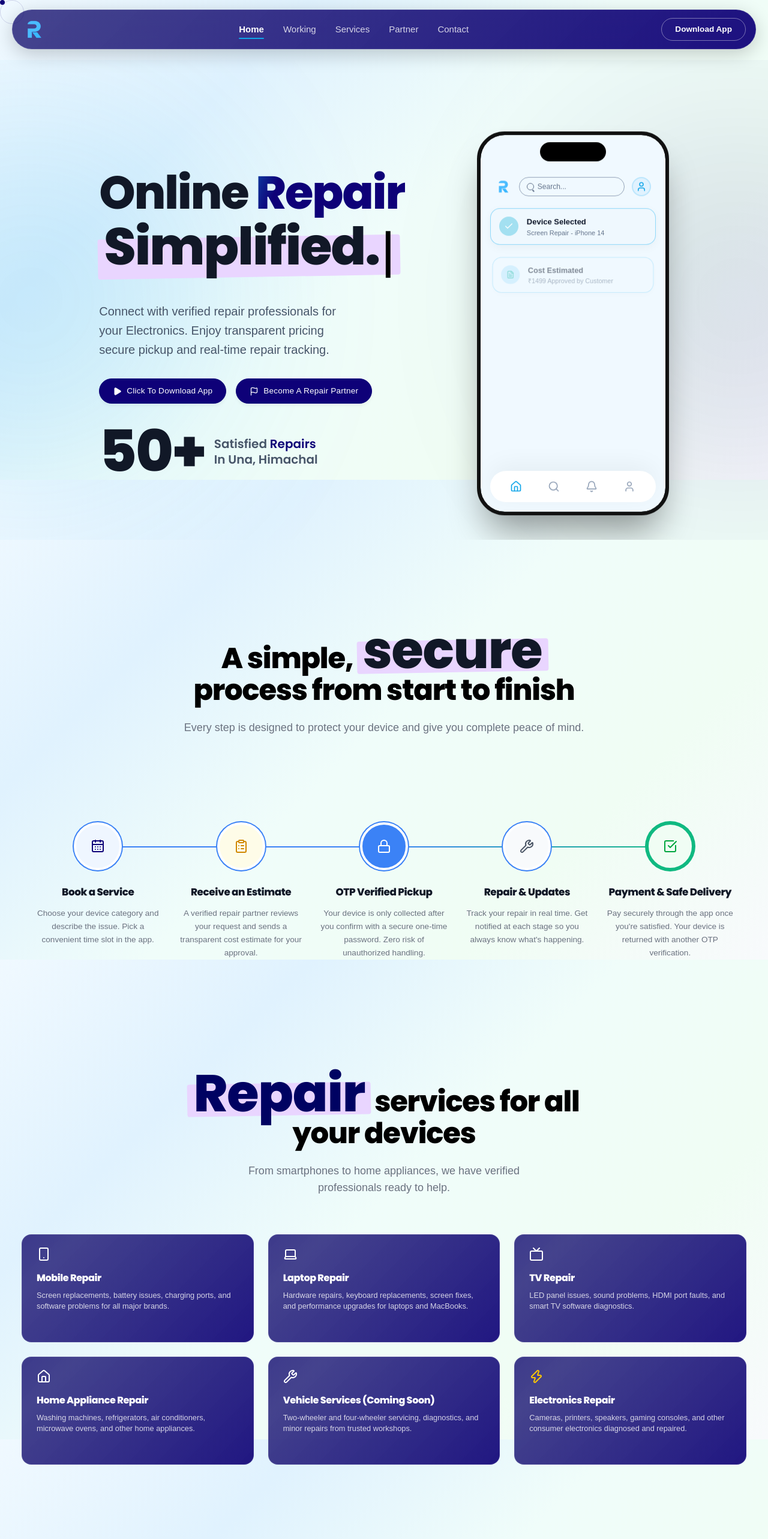
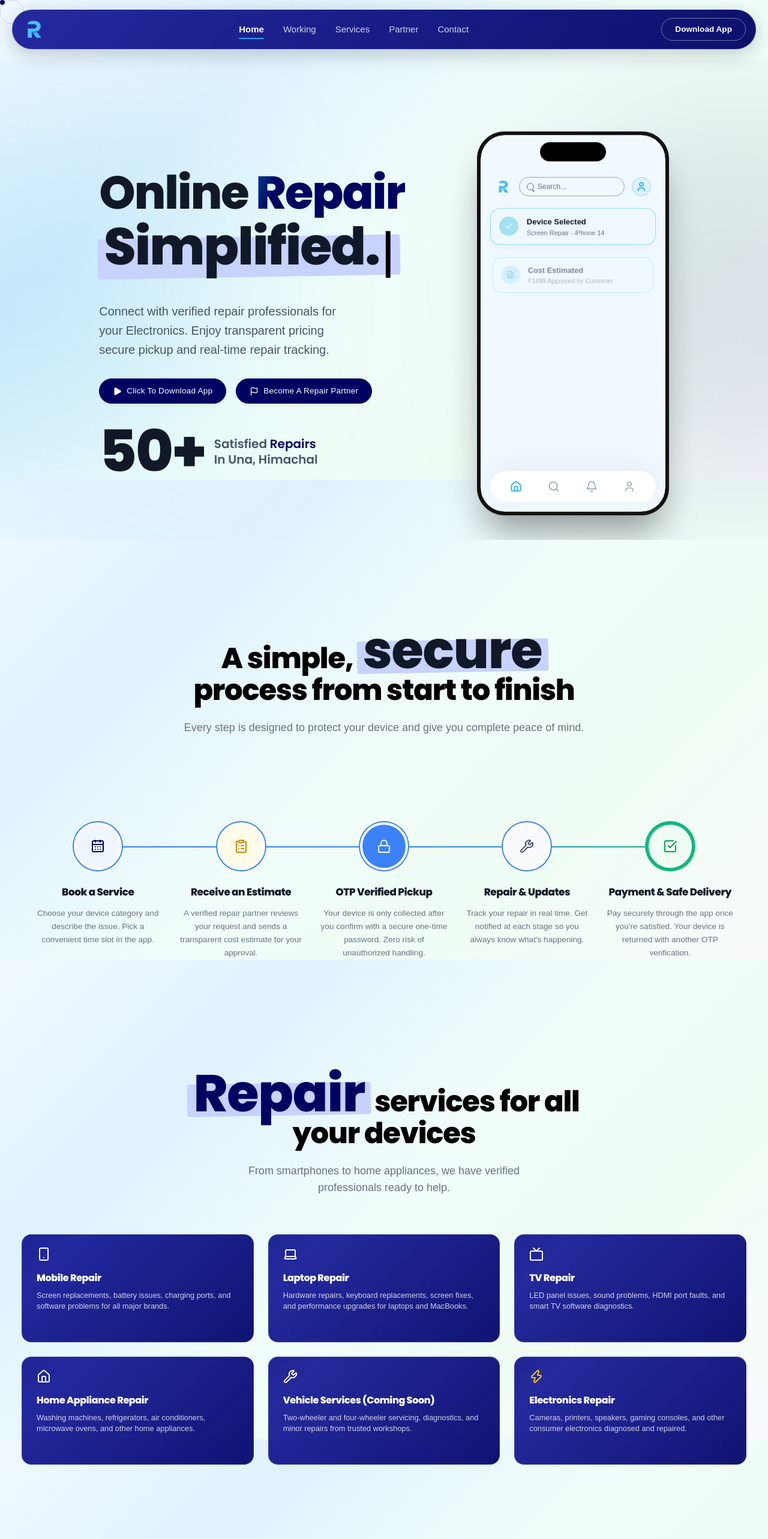
Before and after one commit to Saneajayy/rparwebb, a React (Vite) app: page / in a window 1280 px wide. Shown: the top 2566 px of the page at 60% size. Built offline with nearby package versions, Linux system fonts and the light colour scheme; a web font is replaced by a local one.

Commit message:
UI: global rebrand — replace all purple with dark blue (#000262)

```diff
--- a/src/index.css
+++ b/src/index.css
@@ -8,7 +8,7 @@
   --color-bg: #fafafa;
   --color-text: #111827;
   --color-text-muted: #6b7280;
-  --color-primary: #0e0178;
+  --color-primary: #000262;
   --color-primary-light: #eff6ff;
   --color-surface: #ffffff;
   --color-border: #e5e7eb;
@@ -94,7 +94,7 @@ h6 {
   top: 30%;
   left: -2px;
   right: -2px;
-  background-color: #e9d5ff;
+  background-color: #c7d2fe;
   border-radius: 4px;
   z-index: -1;
   transform: rotate(-1deg);
@@ -304,9 +304,9 @@ h6 {
   align-items: center;
   justify-content: space-between;
   background: linear-gradient(-45deg,
-      rgba(14, 1, 120, 0.95) 0%,
-      rgba(49, 46, 129, 0.9) 50%,
-      rgba(14, 1, 120, 0.95) 100%);
+      rgba(0, 2, 98, 0.95) 0%,
+      rgba(0, 4, 140, 0.85) 50%,
+      rgba(0, 2, 98, 0.95) 100%);
   background-size: 200% 200%;
   animation: navGradient 15s ease infinite;
   backdrop-filter: blur(12px);
@@ -336,7 +336,7 @@ h6 {
 .logo-icon {
   font-family: 'Unbounded', sans-serif !important;
   background-color: transparent;
-  color: #0e0178;
+  color: #000262;
   width: 34px;
   height: 34px;
   display: flex;
@@ -345,7 +345,7 @@ h6 {
   border-radius: 8px;
   font-weight: 800;
   font-size: 18px;
-  border: 1.5px solid #0e0178;
+  border: 1.5px solid #000262;
 }
 
 .logo-text {
@@ -408,7 +408,7 @@ h6 {
 
 .nav-download-btn:hover {
   background: #fff;
-  color: #0e0178;
+  color: #000262;
   transform: translateY(-2px);
   box-shadow: 0 4px 12px rgba(0, 0, 0, 0.2);
 }
@@ -633,7 +633,7 @@ main {
 
 .hero-section::after {
   right: -250px;
-  background: #0e0178;
+  background: #000262;
   opacity: 0.12;
 }
 
@@ -682,11 +682,11 @@ main {
 
 .repair-gradient {
   background: linear-gradient(110deg,
-      #0e0178 30%,
+      #000262 30%,
       #0ea5e9 45%,
       #ffffff 50%,
       #0ea5e9 55%,
-      #0e0178 70%);
+      #000262 70%);
   background-size: 300% 100%;
   -webkit-background-clip: text;
   -webkit-text-fill-color: transparent;
@@ -718,9 +718,9 @@ main {
   border-radius: 999px;
   padding: 10px 22px;
   font-size: 0.85rem;
-  background-color: #0e0178;
+  background-color: #000262;
   color: #ffffff;
-  border: 1px solid #0e0178;
+  border: 1px solid #000262;
   white-space: nowrap;
   transition: all 0.3s ease;
   box-shadow: 0 4px 6px -1px rgba(0, 0, 0, 0.05);
@@ -731,8 +731,8 @@ main {
 
 .hero-btn:hover {
   background-color: #ffffff;
-  color: #0e0178;
-  border-color: #0e0178;
+  color: #000262;
+  border-color: #000262;
   transform: translateY(-2px);
 }
 
@@ -771,7 +771,7 @@ main {
 }
 
 .trust-text span {
-  color: #0e0178 !important;
+  color: #000262 !important;
 }
 
 .hero-visual {
@@ -810,7 +810,7 @@ main {
 .phone-screen {
   width: 100%;
   height: 100%;
-  background-color: #0e0178;
+  background-color: #000262;
   position: relative;
   padding: 24px;
   display: flex;
@@ -1013,9 +1013,9 @@ main {
 
 .service-card {
   background: linear-gradient(-45deg,
-      rgba(14, 1, 120, 0.95) 0%,
-      rgba(49, 46, 129, 0.9) 50%,
-      rgba(14, 1, 120, 0.95) 100%);
+      rgba(0, 2, 98, 0.95) 0%,
+      rgba(0, 4, 140, 0.85) 50%,
+      rgba(0, 2, 98, 0.95) 100%);
   background-size: 200% 200%;
   animation: navGradient 15s ease infinite;
   display: flex;
@@ -1103,9 +1103,9 @@ main {
 
 .benefit-card {
   background: linear-gradient(-45deg,
-      rgba(14, 1, 120, 0.95) 0%,
-      rgba(49, 46, 129, 0.9) 50%,
-      rgba(14, 1, 120, 0.95) 100%);
+      rgba(0, 2, 98, 0.95) 0%,
+      rgba(0, 4, 140, 0.85) 50%,
+      rgba(0, 2, 98, 0.95) 100%);
   background-size: 200% 200%;
   animation: navGradient 15s ease infinite;
   border: 1px solid rgba(255, 255, 255, 0.1);
@@ -1260,9 +1260,9 @@ main {
 
 .contact-card {
   background: linear-gradient(-45deg,
-      rgba(14, 1, 120, 0.95) 0%,
-      rgba(49, 46, 129, 0.9) 50%,
-      rgba(14, 1, 120, 0.95) 100%);
+      rgba(0, 2, 98, 0.95) 0%,
+      rgba(0, 4, 140, 0.85) 50%,
+      rgba(0, 2, 98, 0.95) 100%);
   background-size: 200% 200%;
   animation: navGradient 15s ease infinite;
   border: 1px solid rgba(255, 255, 255, 0.1);
```
